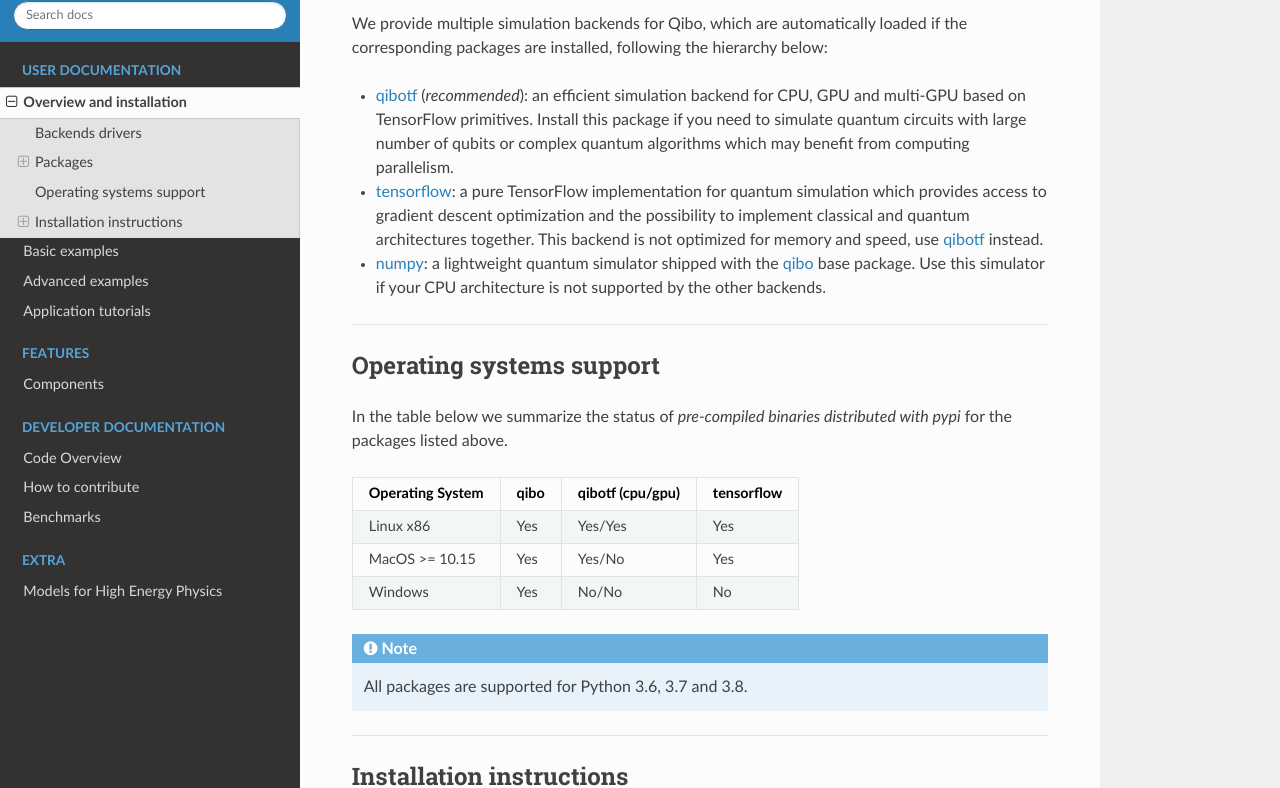
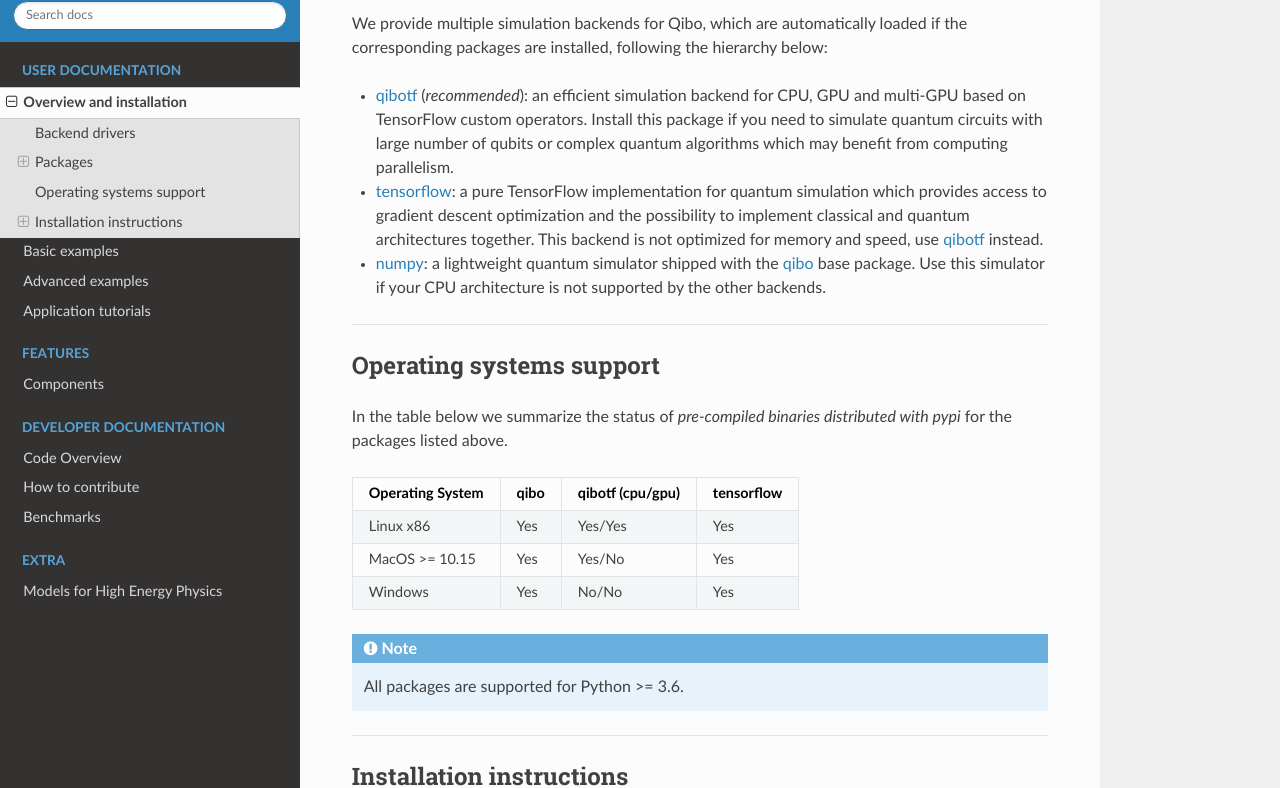
Before and after one commit to qiboteam/qibo, a Sphinx documentation site: the page built from doc/source/installation.rst, in a window 1280 px wide and 1400 px high, scrolled down 1633 px. Shown: the part 172-960 px from the top of the window. Built offline with Sphinx 7.4.7 and the Read the Docs theme 2.0.0, drawn with Linux system fonts in a browser that asks for light colours; pages that are not in the unit, such as notebooks, are missing from menus; some of the changed text lies outside the part shown.

Commit message:
implementing review comments

```diff
--- a/doc/source/installation.rst
+++ b/doc/source/installation.rst
@@ -34,8 +34,8 @@ _______________________
 
 .. _backend-drivers:
 
-Backends drivers
-----------------
+Backend drivers
+---------------
 
 As mentioned above, we provide backends for quantum simulation on classical
 hardware and quantum hardware management and control. In the image below we
@@ -67,7 +67,7 @@ Simulation backends
 
 We provide multiple simulation backends for Qibo, which are automatically loaded if the corresponding packages are installed, following the hierarchy below:
 
-* :ref:`installing-qibotf` (*recommended*): an efficient simulation backend for CPU, GPU and multi-GPU based on TensorFlow primitives. Install this package if you need to simulate quantum circuits with large number of qubits or complex quantum algorithms which may benefit from computing parallelism.
+* :ref:`installing-qibotf` (*recommended*): an efficient simulation backend for CPU, GPU and multi-GPU based on TensorFlow custom operators. Install this package if you need to simulate quantum circuits with large number of qubits or complex quantum algorithms which may benefit from computing parallelism.
 * :ref:`installing-tensorflow`: a pure TensorFlow implementation for quantum simulation which provides access to gradient descent optimization and the possibility to implement classical and quantum architectures together. This backend is not optimized for memory and speed, use :ref:`installing-qibotf` instead.
 * :ref:`installing-numpy`: a lightweight quantum simulator shipped with the :ref:`installing-qibo` base package. Use this simulator if your CPU architecture is not supported by the other backends.
 
@@ -86,11 +86,11 @@ distributed with pypi* for the packages listed above.
 +------------------+------+------------------+------------+
 | MacOS >= 10.15   | Yes  | Yes/No           | Yes        |
 +------------------+------+------------------+------------+
-| Windows          | Yes  | No/No            | No         |
+| Windows          | Yes  | No/No            | Yes        |
 +------------------+------+------------------+------------+
 
 .. note::
-      All packages are supported for Python 3.6, 3.7 and 3.8.
+      All packages are supported for Python >= 3.6.
 
 _______________________
 
```
Also changed, not shown: other parts of doc/source/installation.rst (+1 -1 lines).
